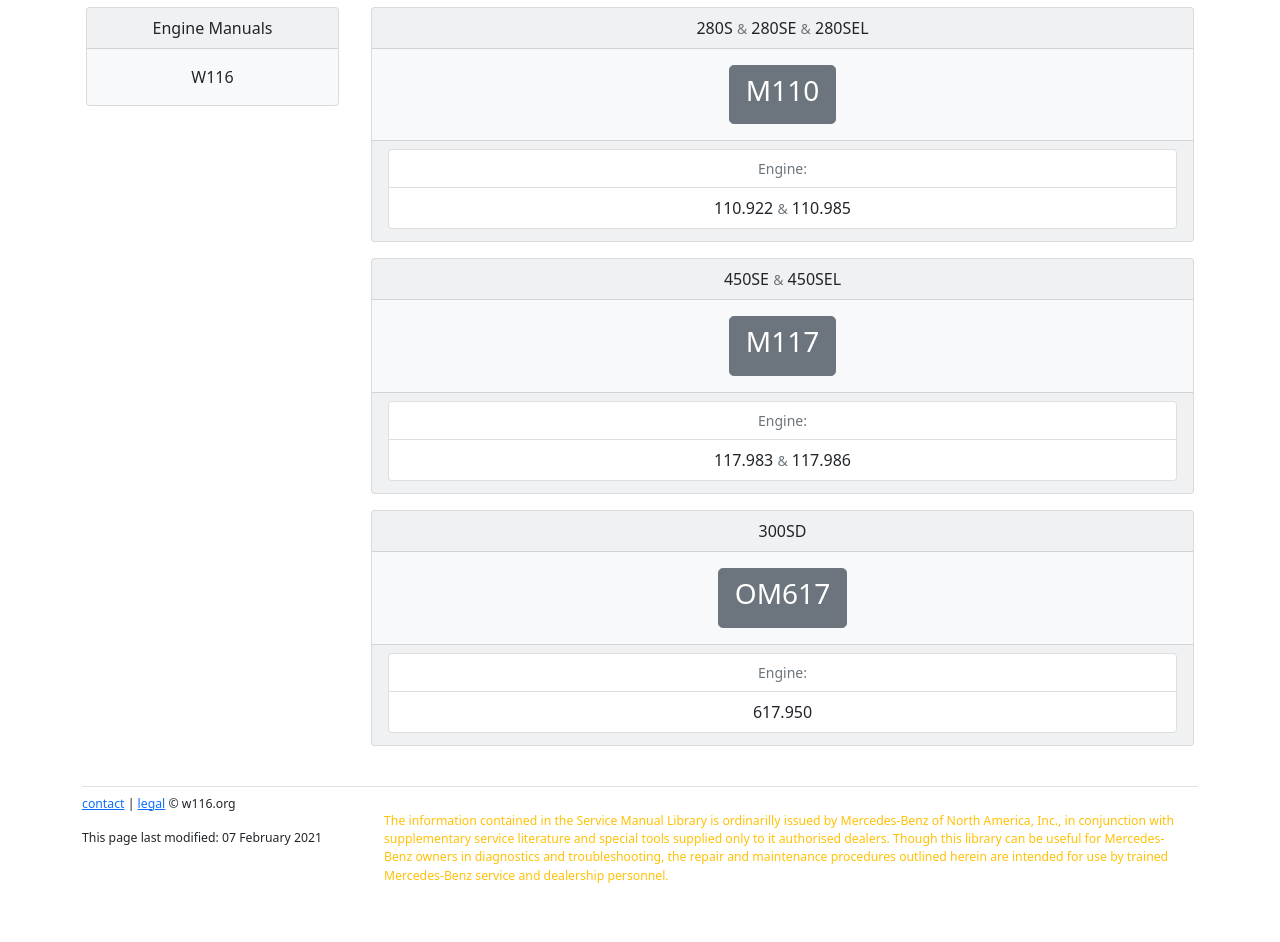
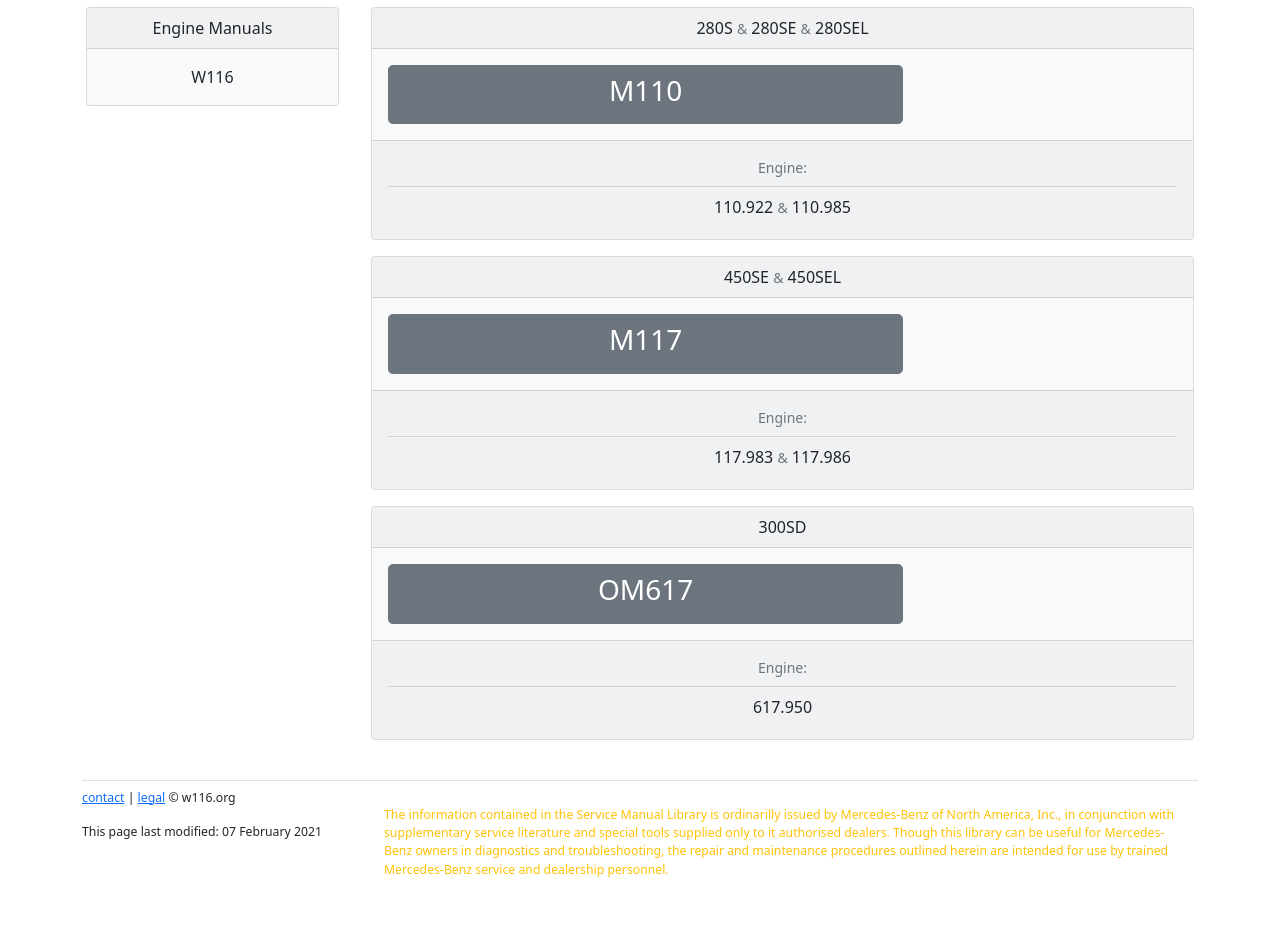
Before and after one commit to W116org/handbook, a Jekyll site: the page built from Engine.html, in a window 1280 px wide. Shown: the part 217-1159 px from the top of the page. Built offline with Jekyll 4.4.1, drawn with Linux system fonts in a browser that asks for light colours; comment, search, counter and statistics services are not loaded.

Commit message:
Update Engine.html

```diff
--- a/Engine.html
+++ b/Engine.html
@@ -18,45 +18,45 @@
   <div class="col-xs-12 col-md-9">
     <div class="card text-center text-dark bg-light mb-3 mx-1">
       <div class="card-header">280S <small class="text-muted">&amp;</small> 280SE <small class="text-muted">&amp;</small> 280SEL</div>
-      <div class="card-body">
+      <div class="card-body d-grid col-8">
         <a class="btn btn-secondary btn-lg stretched-link" href="110/">
           <h3 class="card-title">M110</h3>
         </a>
       </div>
       <div class="card-footer">
-        <ul class="list-group mb-1 bg-light">
-          <li class="list-group-item small text-muted">Engine:</li>
-          <li class="list-group-item">110.922 <small class="text-muted">&amp;</small> 110.985</li>
+        <ul class="list-group mb-1 list-group-flush">
+          <li class="list-group-item small text-muted bg-transparent">Engine:</li>
+          <li class="list-group-item bg-transparent">110.922 <small class="text-muted">&amp;</small> 110.985</li>
         </ul>
       </div>
     </div>
 
     <div class="card text-center text-dark bg-light mb-3 mx-1">
       <div class="card-header">450SE <small class="text-muted">&amp;</small> 450SEL</div>
-      <div class="card-body">
+      <div class="card-body d-grid col-8">
         <a class="btn btn-secondary btn-lg stretched-link" href="117/">
           <h3 class="card-title">M117</h3>
         </a>
       </div>
       <div class="card-footer">
-        <ul class="list-group mb-1 bg-light">
-          <li class="list-group-item small text-muted">Engine:</li>
-          <li class="list-group-item">117.983 <small class="text-muted">&amp;</small> 117.986</li>
+        <ul class="list-group list-group-flush mb-1">
+          <li class="list-group-item small text-muted bg-transparent">Engine:</li>
+          <li class="list-group-item bg-transparent">117.983 <small class="text-muted">&amp;</small> 117.986</li>
         </ul>
       </div>
     </div>
 
     <div class="card text-center text-dark bg-light mb-3 mx-1">
       <div class="card-header">300SD</div>
-      <div class="card-body">
+      <div class="card-body d-grid col-8">
         <a class="btn btn-secondary btn-lg stretched-link" href="617/">
           <h3 class="card-title">OM617</h3>
         </a>
       </div>
       <div class="card-footer">
-        <ul class="list-group mb-1 bg-light">
-          <li class="list-group-item small text-muted">Engine:</li>
-          <li class="list-group-item">617.950</li>
+        <ul class="list-group mb-1 list-group-flush">
+          <li class="list-group-item small text-muted bg-transparent">Engine:</li>
+          <li class="list-group-item bg-transparent">617.950</li>
         </ul>
       </div>
     </div>
```
